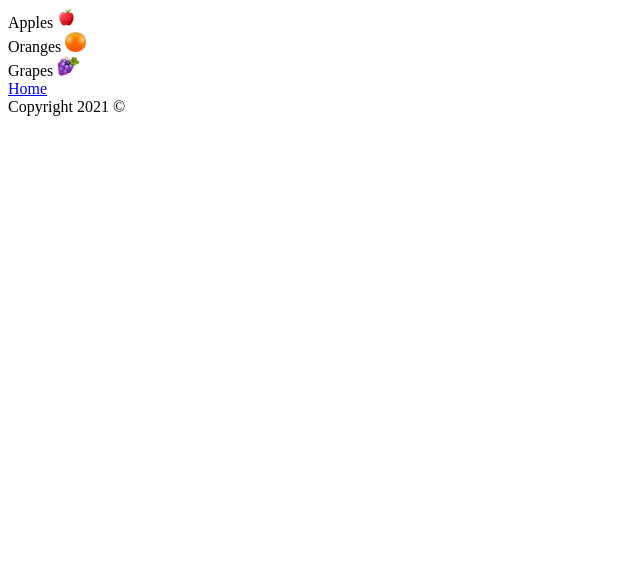
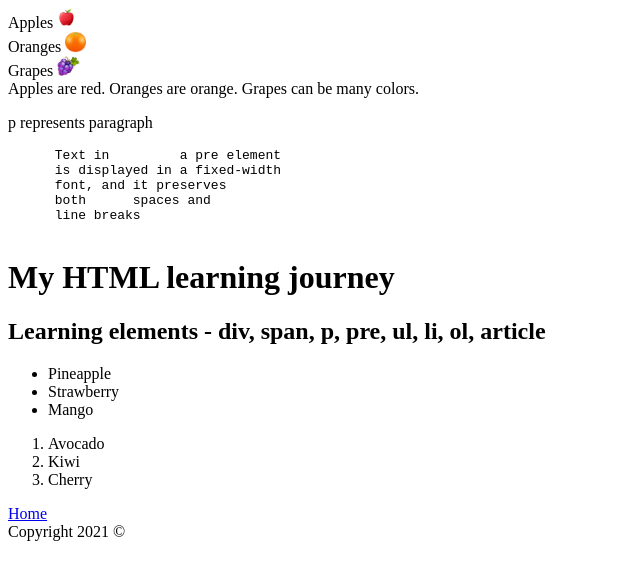
Before and after one commit to dtr6210/Module2, a plain HTML site: page Lab 2.1/index.html in a window 1280 px wide. Shown: the whole page, without its empty margins (0-640 px from the left). Drawn offline with Linux system fonts and the light colour scheme.

Commit message:
worked through section III of Lab 2.1

```diff
--- a/Lab 2.1/index.html
+++ b/Lab 2.1/index.html
@@ -9,9 +9,40 @@
     <title>Home</title>
   </head>
   <body>
-    <div>Apples <img src="/Lab 2.1/images/apple.jpg" alt="apple" height="20"></div>
-    <div>Oranges <img src="/Lab 2.1/images/orange.jpg" alt="orange" height="20"></div>
-    <div>Grapes <img src="/Lab 2.1/images/grapes.jpg" alt="grapes" height="20"></div>
+    <div>
+      Apples <img src="/Lab 2.1/images/apple.jpg" alt="apple" height="20" />
+    </div>
+    <div>
+      Oranges <img src="/Lab 2.1/images/orange.jpg" alt="orange" height="20" />
+    </div>
+    <div>
+      Grapes <img src="/Lab 2.1/images/grapes.jpg" alt="grapes" height="20" />
+    </div>
+    <span>Apples are red.</span>
+    <span>Oranges are orange.</span>
+    <span>Grapes can be many colors.</span>
+    <p>p represents paragraph</p>
+    <pre>
+      Text in         a pre element
+      is displayed in a fixed-width
+      font, and it preserves
+      both      spaces and
+      line breaks
+      </pre>
+      <h1>My HTML learning journey</h1>
+    <article>
+      <h2>Learning elements - div, span, p, pre, ul, li, ol, article</h2>
+      <ul>
+        <li>Pineapple</li>
+        <li>Strawberry</li>
+        <li>Mango</li>
+      </ul>
+      <ol>
+        <li>Avocado</li>
+        <li>Kiwi</li>
+        <li>Cherry</li>
+      </ol>
+    </article>
     <header>
       <nav>
         <!-- works like <a href="/index.html">Home</a> -->
```
